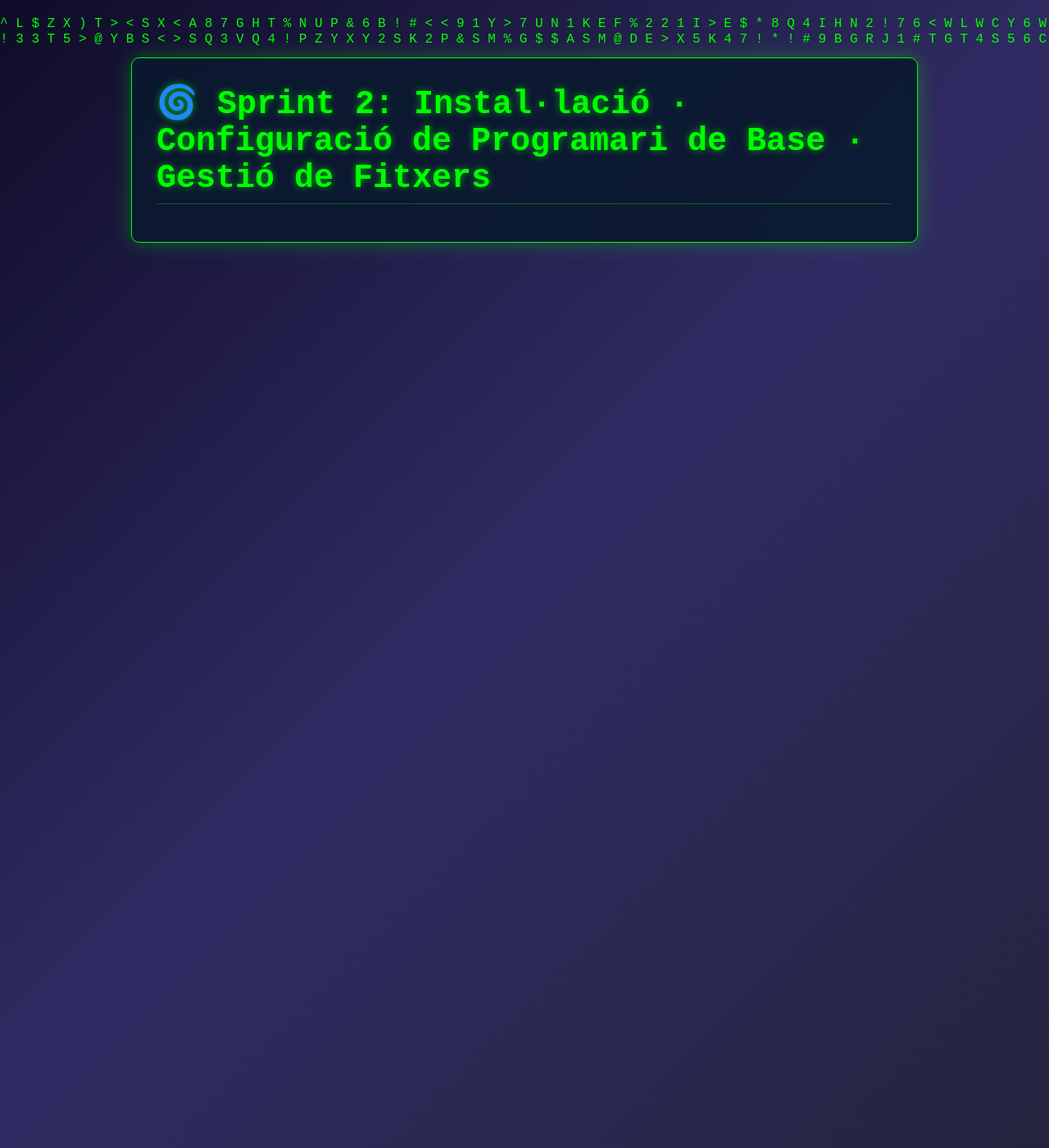
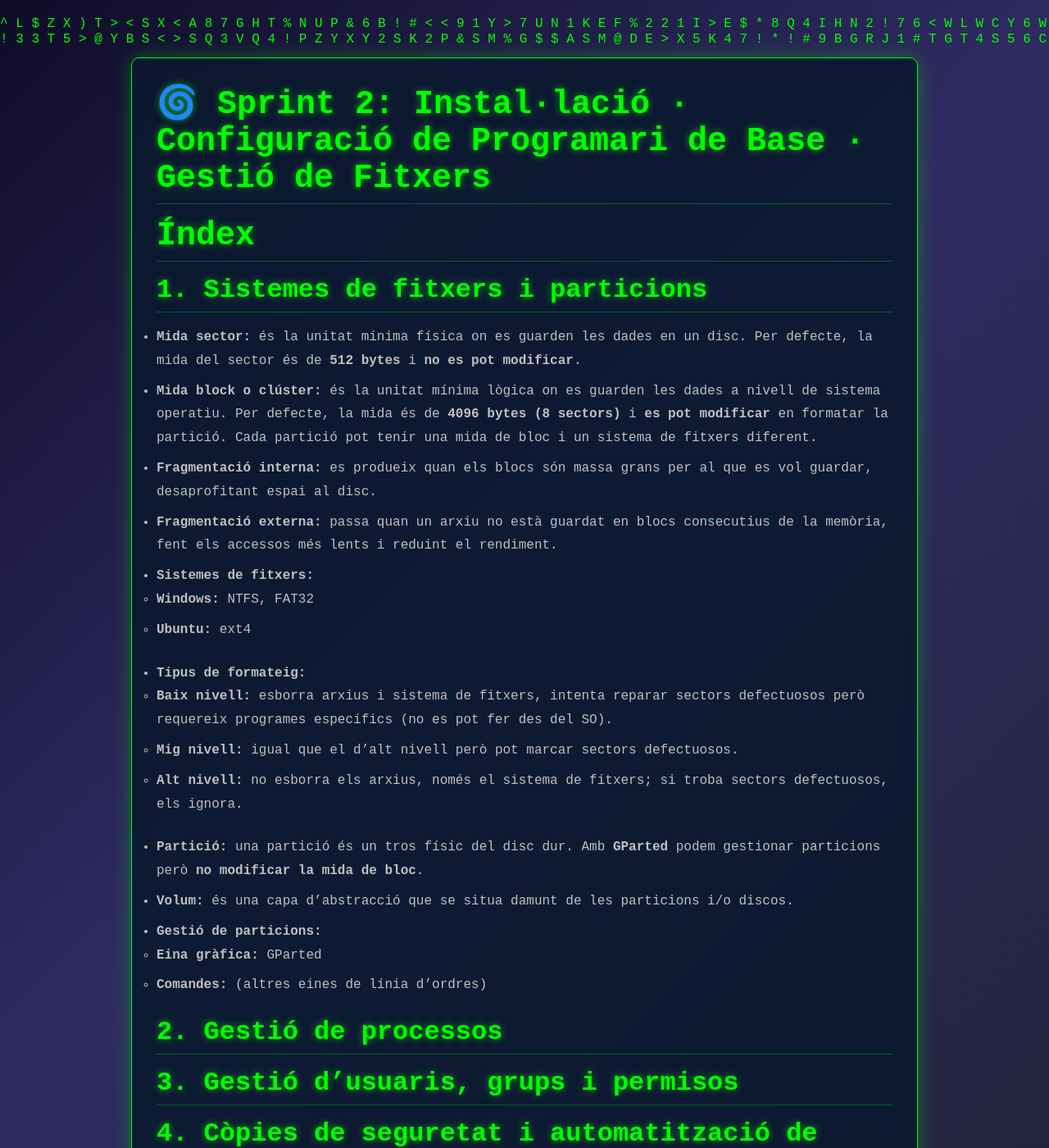
Before and after one commit to aarongarcia1/ISOPJ1, a Jekyll site: the page built from sp2/sp2.md, in a window 1280 px wide and 1400 px high. Shown: the whole window at 82% size. Built offline with Jekyll 4.4.1, drawn with Linux system fonts in a browser that asks for light colours; our own code applies the rules of GitHub Pages for plain Markdown files; some of the changed text lies outside the part shown.

Commit message:
Update sp2.md

```diff
--- a/sp2/sp2.md
+++ b/sp2/sp2.md
@@ -1 +1,30 @@
 #  🌀 Sprint 2: Instal·lació · Configuració de Programari de Base · Gestió de Fitxers
+
+
+# Índex
+
+## 1. Sistemes de fitxers i particions
+- **Mida sector:** és la unitat mínima física on es guarden les dades en un disc. Per defecte, la mida del sector és de **512 bytes** i **no es pot modificar**.
+- **Mida block o clúster:** és la unitat mínima lògica on es guarden les dades a nivell de sistema operatiu. Per defecte, la mida és de **4096 bytes (8 sectors)** i **es pot modificar** en formatar la partició. Cada partició pot tenir una mida de bloc i un sistema de fitxers diferent.
+- **Fragmentació interna:** es produeix quan els blocs són massa grans per al que es vol guardar, desaprofitant espai al disc.
+- **Fragmentació externa:** passa quan un arxiu no està guardat en blocs consecutius de la memòria, fent els accessos més lents i reduint el rendiment.
+- **Sistemes de fitxers:**
+  - **Windows:** NTFS, FAT32
+  - **Ubuntu:** ext4
+- **Tipus de formateig:**
+  - **Baix nivell:** esborra arxius i sistema de fitxers, intenta reparar sectors defectuosos però requereix programes específics (no es pot fer des del SO).
+  - **Mig nivell:** igual que el d’alt nivell però pot marcar sectors defectuosos.
+  - **Alt nivell:** no esborra els arxius, només el sistema de fitxers; si troba sectors defectuosos, els ignora.
+- **Partició:** una partició és un tros físic del disc dur. Amb **GParted** podem gestionar particions però **no modificar la mida de bloc**.
+- **Volum:** és una capa d’abstracció que se situa damunt de les particions i/o discos.
+- **Gestió de particions:**
+  - **Eina gràfica:** GParted
+  - **Comandes:** (altres eines de línia d’ordres)
+
+## 2. Gestió de processos
+
+## 3. Gestió d’usuaris, grups i permisos
+
+## 4. Còpies de seguretat i automatització de tasques
+
+## 5. Quotes d’usuari
```
